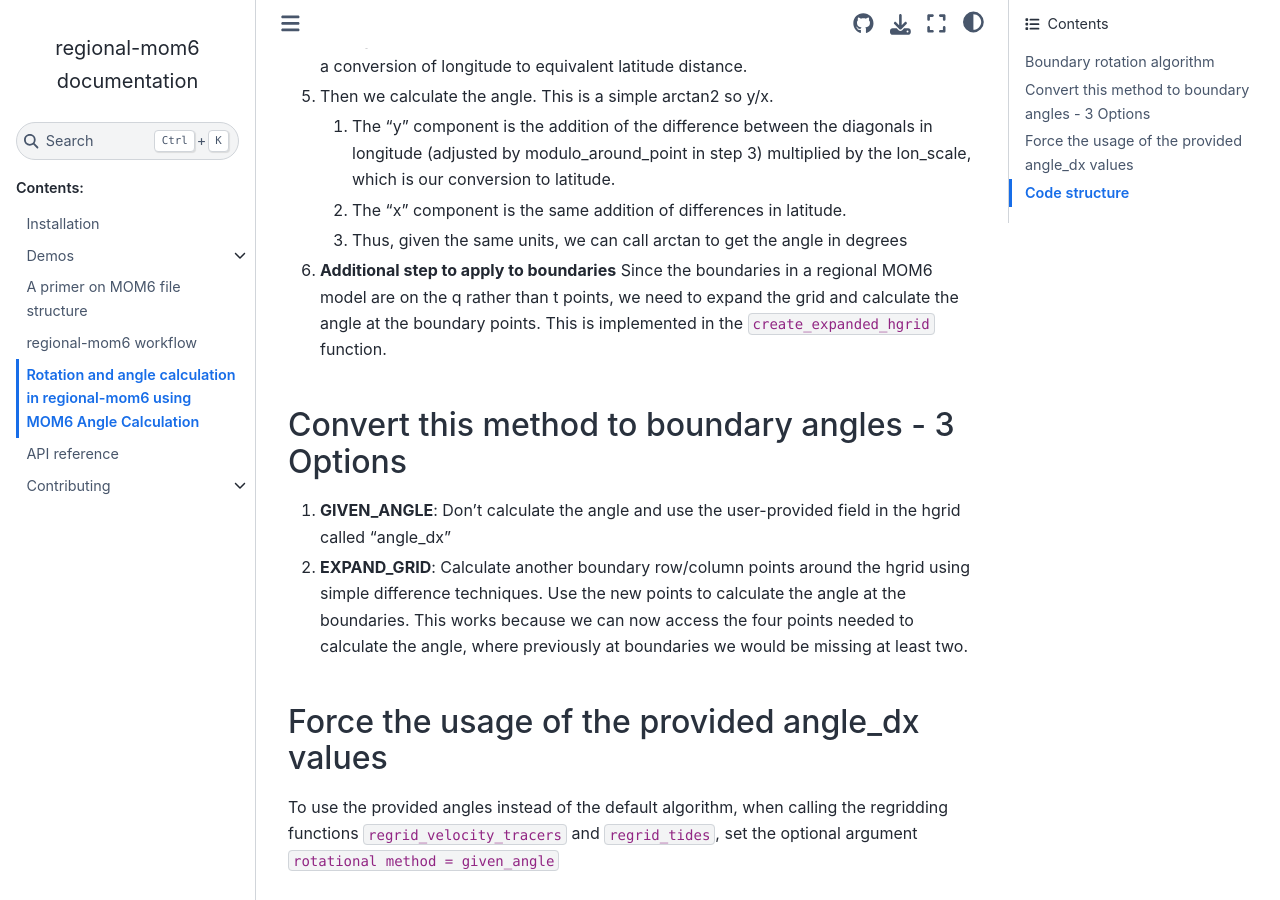
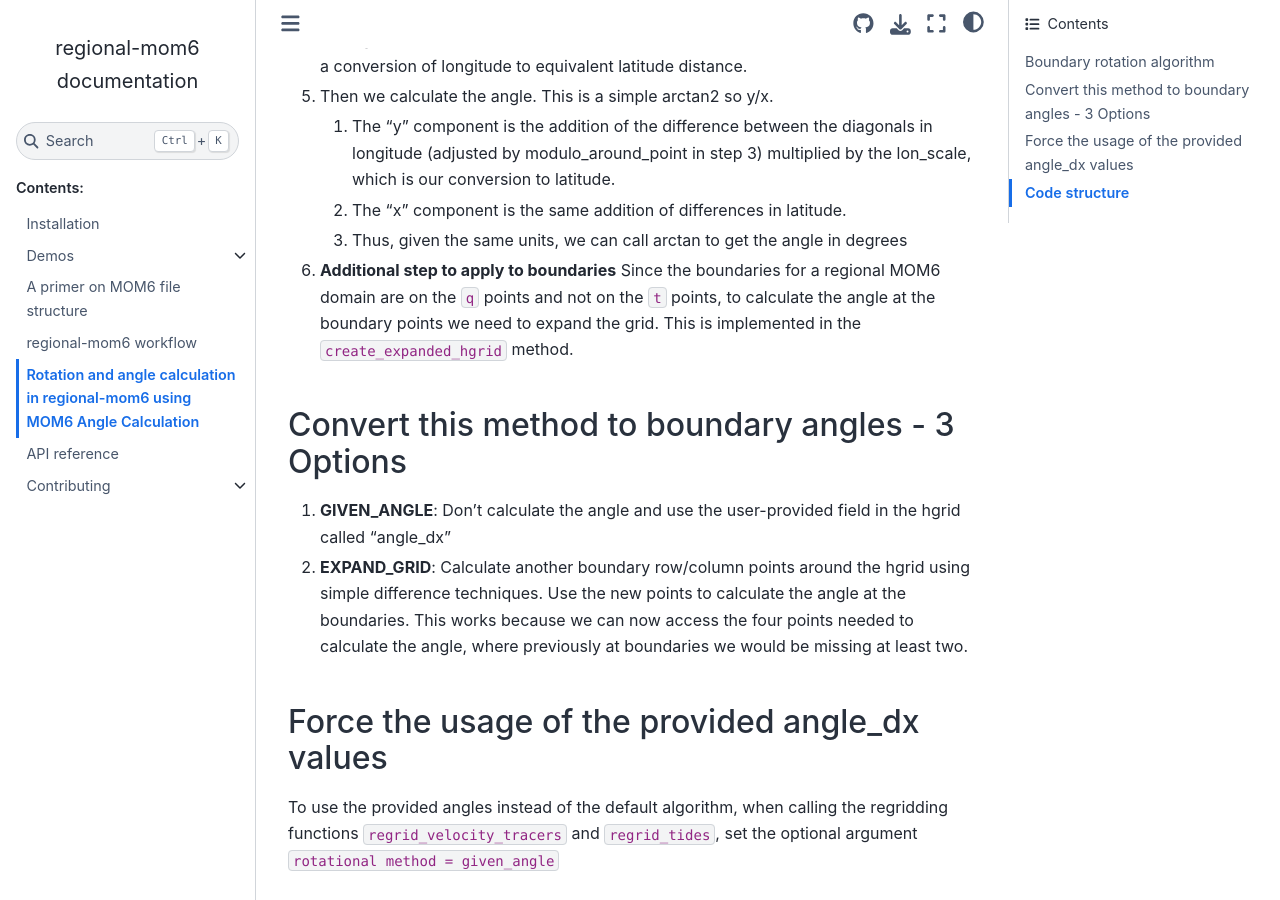
Before and after one commit to COSIMA/regional-mom6, a Sphinx documentation site: the page built from docs/angle_calculation.md, in a window 1280 px wide and 900 px high, scrolled down 946 px. Built offline with Sphinx 7.4.7 and the Sphinx Book theme 1.1.4, drawn with Linux system fonts in a browser that asks for light colours; pages that are not in the unit, such as notebooks, are missing from menus.

Commit message:
Update docs/angle_calculation.md

```diff
--- a/docs/angle_calculation.md
+++ b/docs/angle_calculation.md
@@ -20,7 +20,7 @@
     3. Thus, given the same units, we can call arctan to get the angle in degrees
 
 6. **Additional step to apply to boundaries**
-Since the boundaries in a regional MOM6 model are on the q rather than t points, we need to expand the grid and calculate the angle at the boundary points. This is implemented in the `create_expanded_hgrid` function.
+Since the boundaries for a regional MOM6 domain are on the `q` points and not on the `t` points, to calculate the angle at the boundary points we need to expand the grid. This is implemented in the `create_expanded_hgrid` method.
 
 ## Convert this method to boundary angles - 3 Options
 1. **GIVEN_ANGLE**: Don't calculate the angle and use the user-provided field in the hgrid called "angle_dx"
```
